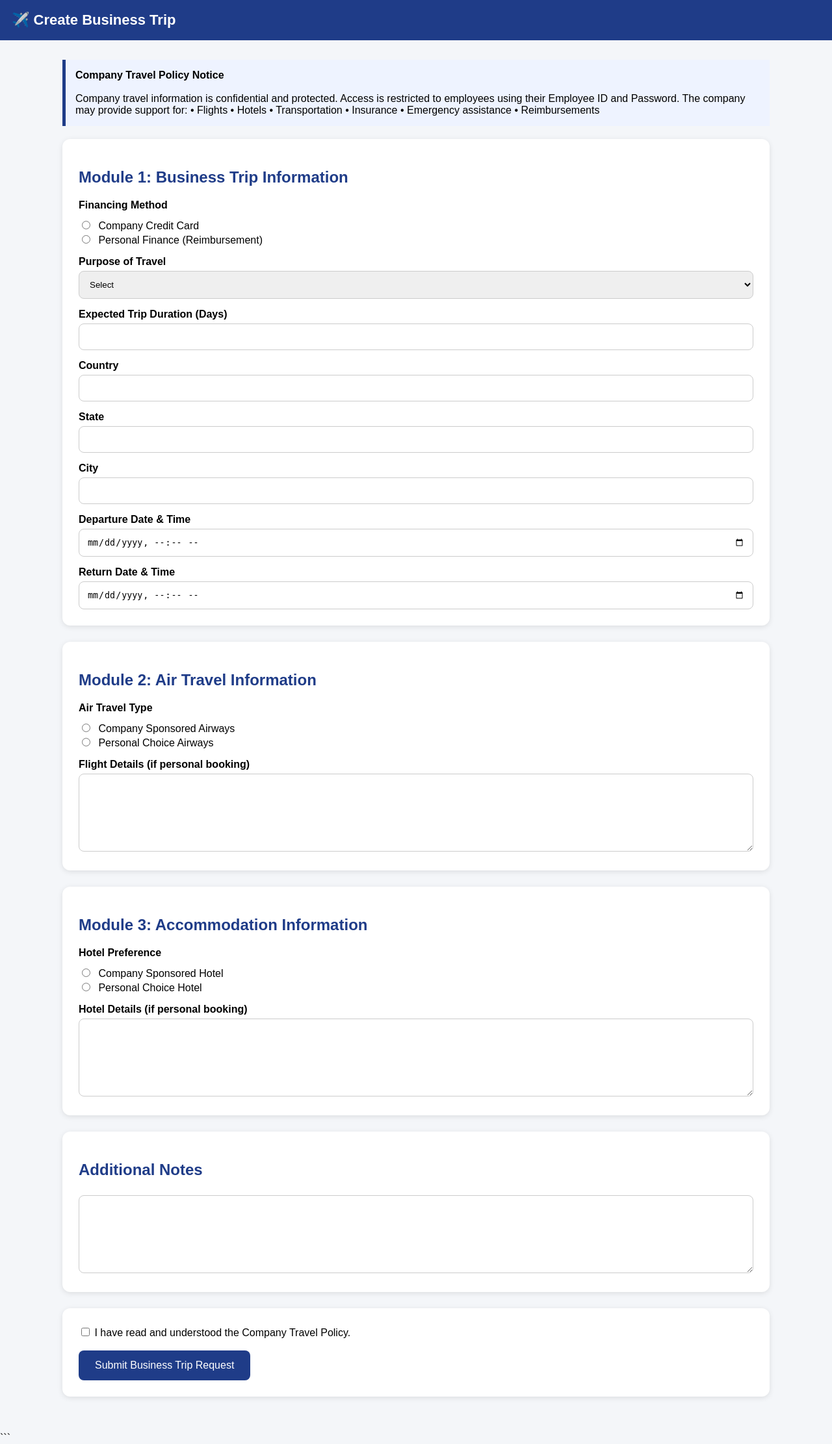
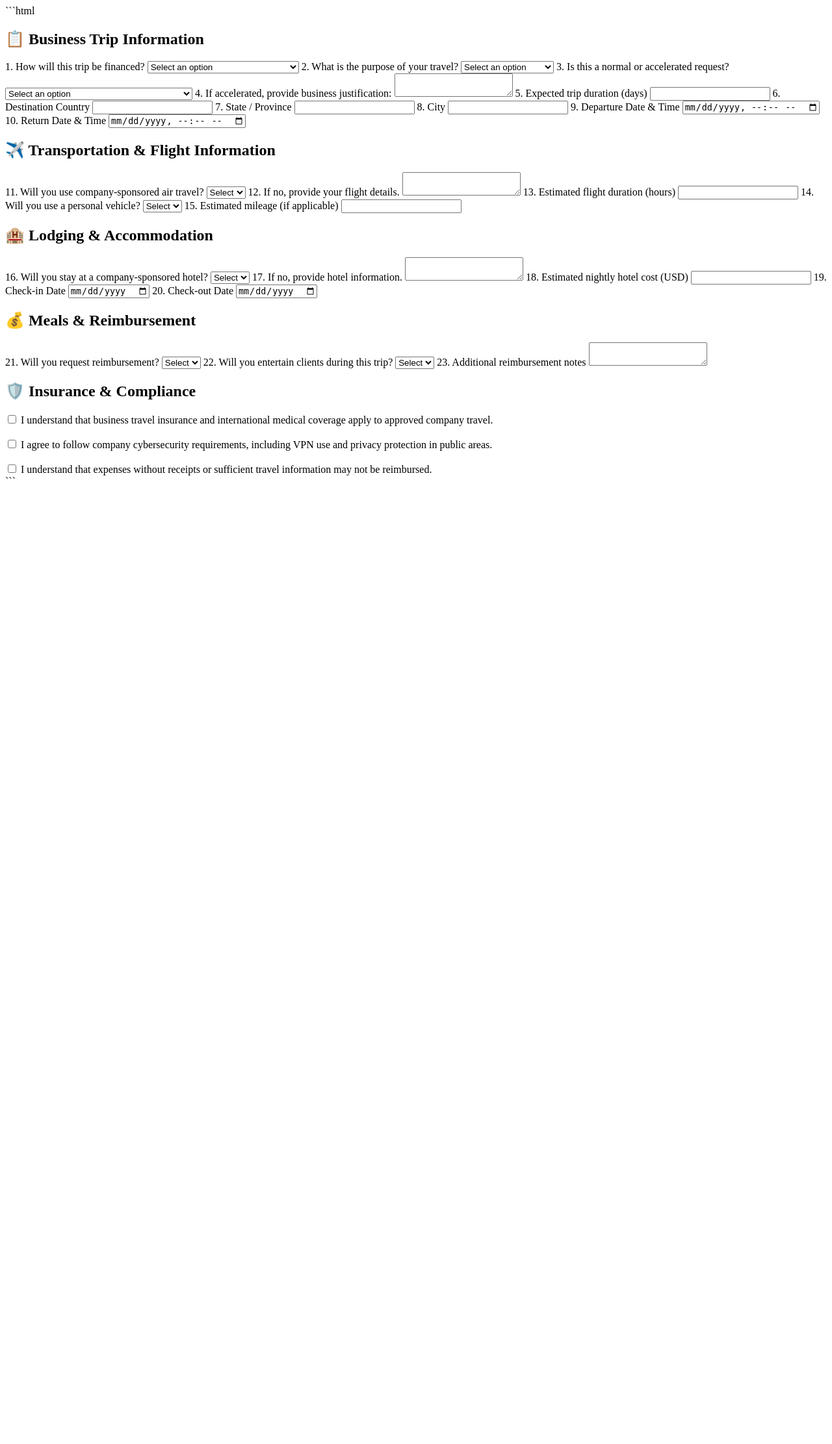
Before and after one commit to var324/Travelmate, a Flask app: page /trip in a window 1280 px wide. Shown: the whole page at 65% size. After the commit the page ends 737 px from the top, so only its background shows below. Run offline with Flask 3, Linux system fonts and the light colour scheme; the visitor is signed in with stand-in values (Sample User, id 1).

Commit message:
Update create_trip.html

````diff
--- a/templates/create_trip.html
+++ b/templates/create_trip.html
@@ -1,265 +1,194 @@
-<!DOCTYPE html>
-<html>
-<head>
-    <title>Create Business Trip</title>
+```html
+<!-- MODULE 1 -->
+<div class="card">
+    <h2>📋 Business Trip Information</h2>
 
-    <style>
-        body {
-            font-family: Arial, sans-serif;
-            background: #f4f6f9;
-            margin: 0;
-        }
+    <label>1. How will this trip be financed?</label>
+    <select name="financing" required>
+        <option value="">Select an option</option>
+        <option value="company_card">Company Credit Card</option>
+        <option value="personal_finance">Personal Finance (Reimbursement)</option>
+    </select>
 
-        .navbar {
-            background: #1f3c88;
-            color: white;
-            padding: 18px;
-            font-size: 22px;
-            font-weight: bold;
-        }
+    <label>2. What is the purpose of your travel?</label>
+    <select name="travel_purpose" required>
+        <option value="">Select an option</option>
+        <option value="company_visit">Company Visit</option>
+        <option value="client_visit">Client Business Visit</option>
+    </select>
 
-        .container {
-            width: 85%;
-            margin: auto;
-            padding: 30px;
-        }
+    <label>3. Is this a normal or accelerated request?</label>
+    <select name="request_type" required>
+        <option value="">Select an option</option>
+        <option value="normal">
+            Normal Request (14+ days before departure)
+        </option>
+        <option value="accelerated">
+            Accelerated Request (Less than 7 days)
+        </option>
+    </select>
 
-        .card {
-            background: white;
-            padding: 25px;
-            border-radius: 12px;
-            margin-bottom: 25px;
-            box-shadow: 0 2px 8px rgba(0,0,0,0.1);
-        }
+    <label>
+        4. If accelerated, provide business justification:
+    </label>
+    <textarea
+        name="justification"
+        placeholder="Explain why this trip requires accelerated approval...">
+    </textarea>
 
-        h2, h3 {
-            color: #1f3c88;
-        }
+    <label>5. Expected trip duration (days)</label>
+    <input type="number" name="trip_days" min="1" required>
 
-        label {
-            font-weight: bold;
-            display: block;
-            margin-top: 15px;
-        }
+    <label>6. Destination Country</label>
+    <input type="text" name="country" required>
 
-        input, select, textarea {
-            width: 100%;
-            padding: 12px;
-            margin-top: 5px;
-            border: 1px solid #ccc;
-            border-radius: 8px;
-            box-sizing: border-box;
-        }
+    <label>7. State / Province</label>
+    <input type="text" name="state">
 
-        textarea {
-            height: 120px;
-        }
+    <label>8. City</label>
+    <input type="text" name="city" required>
 
-        .radio-group {
-            margin-top: 10px;
-        }
+    <label>9. Departure Date & Time</label>
+    <input type="datetime-local" name="departure_datetime" required>
 
-        .radio-group input {
-            width: auto;
-            margin-right: 8px;
-        }
-
-        .btn {
-            background: #1f3c88;
-            color: white;
-            border: none;
-            padding: 14px 25px;
-            border-radius: 8px;
-            cursor: pointer;
-            font-size: 16px;
-        }
-
-        .btn:hover {
-            opacity: 0.9;
-        }
-
-        .policy {
-            background: #eef3ff;
-            border-left: 5px solid #1f3c88;
-            padding: 15px;
-            margin-bottom: 20px;
-        }
-
-        .hidden {
-            display: none;
-        }
-    </style>
-</head>
-
-<body>
-
-<div class="navbar">
-    ✈️ Create Business Trip
+    <label>10. Return Date & Time</label>
+    <input type="datetime-local" name="return_datetime" required>
 </div>
 
-<div class="container">
-
-    <div class="policy">
-        <b>Company Travel Policy Notice</b><br><br>
-
-        Company travel information is confidential and protected.
-        Access is restricted to employees using their Employee ID
-        and Password.
-
-        The company may provide support for:
-        • Flights
-        • Hotels
-        • Transportation
-        • Insurance
-        • Emergency assistance
-        • Reimbursements
-    </div>
-
-    <form method="POST">
-
-        <!-- MODULE 1 -->
-        <div class="card">
-            <h2>Module 1: Business Trip Information</h2>
-
-            <label>Financing Method</label>
-
-            <div class="radio-group">
-                <input type="radio"
-                       name="financing"
-                       value="Company Credit Card"
-                       required>
-                Company Credit Card
-                <br>
-
-                <input type="radio"
-                       name="financing"
-                       value="Personal Finance">
-                Personal Finance (Reimbursement)
-            </div>
-
-            <label>Purpose of Travel</label>
-
-            <select name="purpose" required>
-                <option value="">Select</option>
-                <option>Company Visit</option>
-                <option>Client Business Visit</option>
-            </select>
-
-            <label>Expected Trip Duration (Days)</label>
-            <input type="number"
-                   name="days"
-                   min="1"
-                   required>
-
-            <label>Country</label>
-            <input type="text"
-                   name="country">
-
-            <label>State</label>
-            <input type="text"
-                   name="state">
-
-            <label>City</label>
-            <input type="text"
-                   name="city">
-
-            <label>Departure Date & Time</label>
-            <input type="datetime-local"
-                   name="departure"
-                   required>
-
-            <label>Return Date & Time</label>
-            <input type="datetime-local"
-                   name="return"
-                   required>
-        </div>
 
 <!-- MODULE 2 -->
 <div class="card">
-            <h2>Module 2: Air Travel Information</h2>
+    <h2>✈️ Transportation & Flight Information</h2>
 
-            <label>Air Travel Type</label>
+    <label>11. Will you use company-sponsored air travel?</label>
+    <select name="company_air" required>
+        <option value="">Select</option>
+        <option value="yes">Yes</option>
+        <option value="no">No</option>
+    </select>
 
-            <div class="radio-group">
-                <input type="radio"
-                       name="flight_type"
-                       value="Company Sponsored"
-                       required>
-                Company Sponsored Airways
-                <br>
+    <label>12. If no, provide your flight details.</label>
+    <textarea
+        name="flight_details"
+        placeholder="Airline, flight number, departure airport, arrival airport...">
+    </textarea>
 
-                <input type="radio"
-                       name="flight_type"
-                       value="Personal">
-                Personal Choice Airways
+    <label>13. Estimated flight duration (hours)</label>
+    <input type="number"
+           name="flight_hours"
+           min="1">
+
+    <label>14. Will you use a personal vehicle?</label>
+    <select name="personal_vehicle">
+        <option value="">Select</option>
+        <option value="yes">Yes</option>
+        <option value="no">No</option>
+    </select>
+
+    <label>15. Estimated mileage (if applicable)</label>
+    <input type="number"
+           name="mileage"
+           min="0">
 </div>
 
-            <label>Flight Details (if personal booking)</label>
+
+<!-- MODULE 3 -->
+<div class="card">
+    <h2>🏨 Lodging & Accommodation</h2>
+
+    <label>
+        16. Will you stay at a company-sponsored hotel?
+    </label>
+    <select name="company_hotel" required>
+        <option value="">Select</option>
+        <option value="yes">Yes</option>
+        <option value="no">No</option>
+    </select>
+
+    <label>
+        17. If no, provide hotel information.
+    </label>
     <textarea
-                name="flight_details"
-                placeholder="Airline, flight number, airports, dates, etc.">
+        name="hotel_details"
+        placeholder="Hotel name, address, phone number...">
+    </textarea>
+
+    <label>
+        18. Estimated nightly hotel cost (USD)
+    </label>
+    <input
+        type="number"
+        name="nightly_cost"
+        step="0.01">
+
+    <label>
+        19. Check-in Date
+    </label>
+    <input type="date" name="checkin_date">
+
+    <label>
+        20. Check-out Date
+    </label>
+    <input type="date" name="checkout_date">
+</div>
+
+
+<!-- MODULE 4 -->
+<div class="card">
+    <h2>💰 Meals & Reimbursement</h2>
+
+    <label>
+        21. Will you request reimbursement?
+    </label>
+    <select name="reimbursement" required>
+        <option value="">Select</option>
+        <option value="yes">Yes</option>
+        <option value="no">No</option>
+    </select>
+
+    <label>
+        22. Will you entertain clients during this trip?
+    </label>
+    <select name="client_meals">
+        <option value="">Select</option>
+        <option value="yes">Yes</option>
+        <option value="no">No</option>
+    </select>
+
+    <label>
+        23. Additional reimbursement notes
+    </label>
+    <textarea
+        name="expense_notes"
+        placeholder="Meals, groceries, transportation, special expenses...">
     </textarea>
 </div>
 
-        <!-- MODULE 3 -->
+
+<!-- MODULE 5 -->
 <div class="card">
-            <h2>Module 3: Accommodation Information</h2>
-
-            <label>Hotel Preference</label>
-
-            <div class="radio-group">
-                <input type="radio"
-                       name="hotel_type"
-                       value="Company Sponsored"
-                       required>
-                Company Sponsored Hotel
-                <br>
-
-                <input type="radio"
-                       name="hotel_type"
-                       value="Personal">
-                Personal Choice Hotel
-            </div>
-
-            <label>Hotel Details (if personal booking)</label>
-            <textarea
-                name="hotel_details"
-                placeholder="Hotel name, address, phone number, emergency contact, check-in/check-out dates">
-            </textarea>
-        </div>
-
-        <!-- NOTES -->
-        <div class="card">
-            <h2>Additional Notes</h2>
-
-            <textarea
-                name="notes"
-                placeholder="Special requests or additional information">
-            </textarea>
-        </div>
-
-        <!-- DECLARATION -->
-        <div class="card">
+    <h2>🛡️ Insurance & Compliance</h2>
 
     <input type="checkbox"
-                   required
-                   style="width:auto;">
-
-            I have read and understood the Company Travel Policy.
+           name="insurance_acknowledgement"
+           required>
+    I understand that business travel insurance and international
+    medical coverage apply to approved company travel.
 
     <br><br>
 
-            <button class="btn"
-                    type="submit">
-                Submit Business Trip Request
-            </button>
+    <input type="checkbox"
+           name="cyber_acknowledgement"
+           required>
+    I agree to follow company cybersecurity requirements,
+    including VPN use and privacy protection in public areas.
 
+    <br><br>
+
+    <input type="checkbox"
+           name="receipt_acknowledgement"
+           required>
+    I understand that expenses without receipts or sufficient
+    travel information may not be reimbursed.
 </div>
-
-    </form>
-
-</div>
-
-</body>
-</html>
 ```
````
Lines whose indentation alone changed are shown as unchanged.
